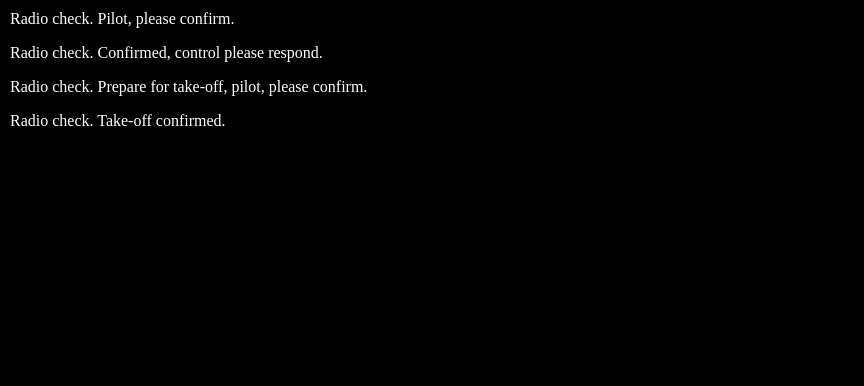
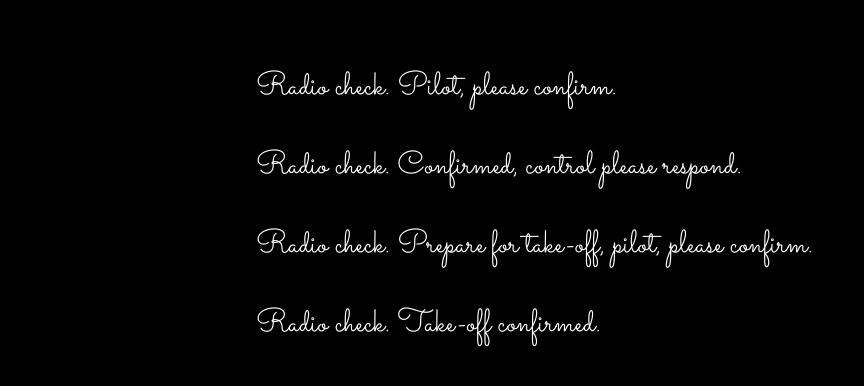
Before and after one commit to saliniarjunan/communication-log, a plain HTML site: page index.html in a window 1280 px wide. Shown: the whole page, without its empty margins (0-864 px from the left). Drawn offline with Linux system fonts and the light colour scheme.

Commit message:
Changes to Index html and css file

```diff
--- a/index.html
+++ b/index.html
@@ -1,6 +1,7 @@
 <html>
  <head>
       <link rel="stylesheet" type="text/css" href="style.css">
+	  <link href="https://fonts.googleapis.com/css?family=Sacramento" rel="stylesheet">
  </head>
  <body>
     <p>Radio check. Pilot, please confirm.</p>
--- a/style.css
+++ b/style.css
@@ -1,5 +1,9 @@
 body {
    color: white;
    background-color: black;
-   margin: 10px;
+   font-family: 'Sacramento', cursive;
+   font-size: 32px;
+   margin-top: 5%;
+   margin-left: 20%;
+   margin-right: 20%;
 }
```
